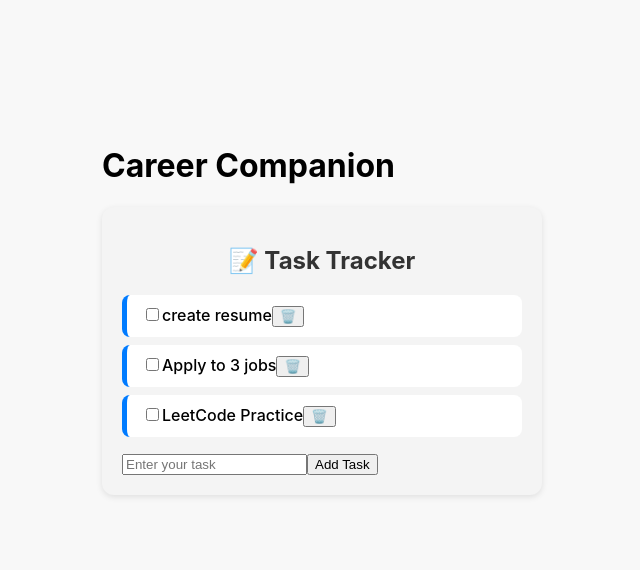
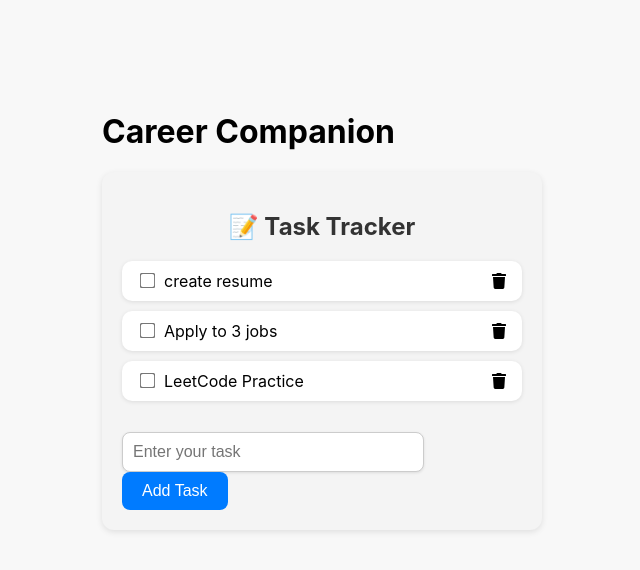
Before and after one commit to sahanahc123/career-companion, a React (Create React App) app: page / in a window 1280 px wide. Shown: the top 570 px of the page, without its empty margins (318-958 px from the left). Built offline with nearby package versions, Linux system fonts and the light colour scheme.

Commit message:
day8 changes

```diff
--- a/package.json
+++ b/package.json
@@ -9,6 +9,7 @@
     "@testing-library/user-event": "^13.5.0",
     "react": "^19.1.0",
     "react-dom": "^19.1.0",
+    "react-icons": "^5.5.0",
     "react-scripts": "5.0.1",
     "web-vitals": "^2.1.4"
   },
--- a/src/componenets/TaskItem.js
+++ b/src/componenets/TaskItem.js
@@ -1,15 +1,16 @@
 import React from "react";
+import { FaTrash } from "react-icons/fa";
 
 function TaskItem({ task, index, completed, onToggle, onDelete }) {
   return (
-    <li className={`task ${completed ? "completed" : ""}`} key={index}>
+    <li className={`task ${completed ? "completed" : ""}`}>
       <input
         type="checkbox"
         checked={completed}
         onChange={() => onToggle(index)}
       />
-      {task}
-<button onClick={() => onDelete(index)} className="delete-button">🗑️</button>
+      <span>{task}</span>
+      <FaTrash onClick={() => onDelete(index)} style={{ cursor: "pointer" }} />
     </li>
   );
 }
--- a/src/componenets/TaskTracker.css
+++ b/src/componenets/TaskTracker.css
@@ -27,14 +27,36 @@ body {
 }
 
 .task{
-    background-color: white;
-    margin: 8px 0px;
+  display: flex;               /* Align items in a row */
+  align-items: center;         /* Center vertically */
+  justify-content: space-between; /* Space between text and delete icon */
+  background-color: white;
   padding: 10px 15px;
-  border-radius: 8px;
-  border-left: 5px solid #007bff;
-  font-weight: 500;
+  margin: 10px 0;
+  border-radius: 10px;
+  box-shadow: 0 1px 4px rgba(0, 0, 0, 0.1);
 
 }
+.task {
+  transition: transform 0.2s ease, box-shadow 0.2s ease;
+}
+
+.task:hover {
+  transform: scale(1.02);
+  box-shadow: 0 4px 12px rgba(0, 0, 0, 0.15);
+}
+
+.task input[type="checkbox"] {
+  margin-right: 10px;
+  transform: scale(1.2); /* Make checkbox a bit larger */
+}
+
+.task span {
+  flex: 1; /* Makes the text expand to fill available space */
+}
+
+
+
 .completed {
   text-decoration: line-through;
   color: #999;
@@ -42,7 +64,33 @@ body {
 
 .empty-message {
   text-align: center;
-  color: #777;
+  color: #888;
   font-style: italic;
-  margin-top: 20px;
+  margin-top: 15px;
 }
+
+.task-tracker input[type="text"] {
+  padding: 10px;
+  width: 70%;
+  font-size: 16px;
+  border: 1px solid #ccc;
+  border-radius: 8px;
+  margin-top: 15px;
+  margin-right: 10px;
+  box-shadow: 0 1px 3px rgba(0, 0, 0, 0.1);
+}
+
+.task-tracker button {
+  padding: 10px 20px;
+  background-color: #007bff;
+  color: white;
+  font-size: 16px;
+  border: none;
+  border-radius: 8px;
+  cursor: pointer;
+  transition: background-color 0.3s ease;
+}
+
+.task-tracker button:hover {
+  background-color: #0056b3;
+}
```
Also changed, not shown: 1 other file (tests, documents, lock files or other folders).
